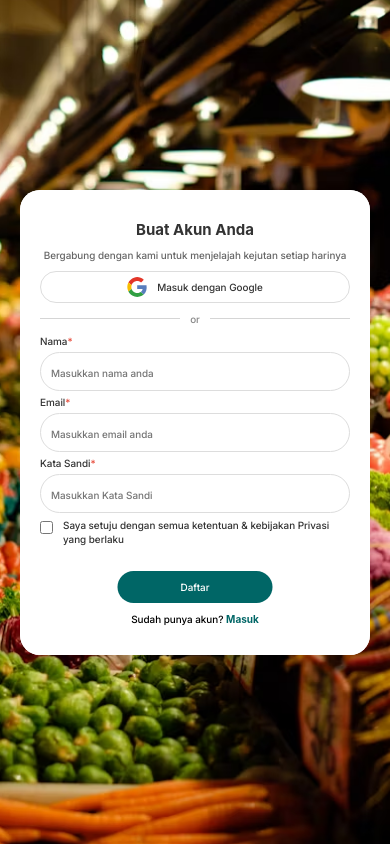
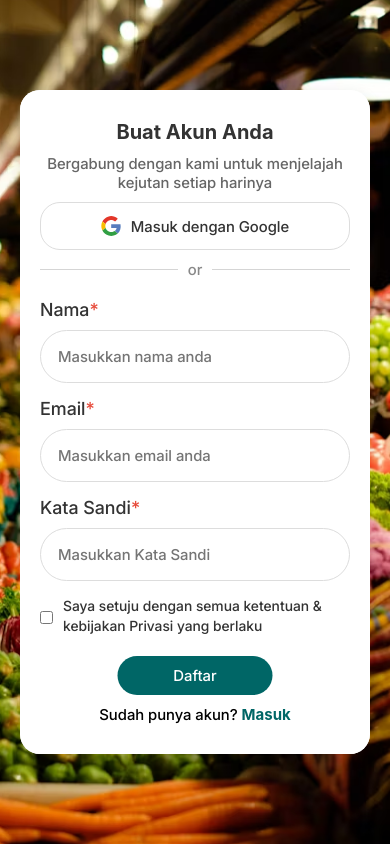
Before and after one commit to bokem29/saresa, a plain HTML site: page pages/daftar.html in a window 390 px wide. Drawn offline with Linux system fonts and the light colour scheme; a web font is replaced by a local one.

Commit message:
update-daftar

```diff
--- a/assets/css/daftar.css
+++ b/assets/css/daftar.css
@@ -4,7 +4,6 @@ body {
     justify-content: center;
     align-items: center;
     margin: 0;
-    font-family: 'Arial', sans-serif;
 }
 
 .container {
@@ -246,13 +245,13 @@ form {
     }
 
     h1 {
-        font-size: 15px;
+        font-size: 20px;
         text-align: center;
     }
 
     .form-section p {
         text-align: center;
-        font-size: 10px;
+        font-size: 15px;
         margin-bottom: 10px;
     }
 
@@ -260,11 +259,11 @@ form {
         margin-top: 10px;
     }
     .google-btn {
-        padding: 5px;
+        padding: 13px 10px;
         border-radius: 20px;
         margin-bottom: 5px;
         gap: 10px;
-        font-size: 10px;
+        font-size: 15px;
     }
     .google-btn svg{
         height: 20px;
@@ -272,30 +271,36 @@ form {
     }
     .divider{
         margin: 5px 0;
-        font-size: 10px;
+        font-size: 15px;
     }
     .form-group{
-        margin: 5px 0;
-        font-size: 2;
+        margin: 15px 0;
+        font-size: 2px;
     }
     label{
-        margin-bottom: 5px;
-        font-size: 10px;
+        margin-bottom: 10px;
+        font-size: 18px;
+        font-weight: 500;
     }
     #nama::placeholder{
-        font-size: 10px;
+        font-size: 15px;
     }
     #email::placeholder{
-        font-size: 10px;
+        font-size: 15px;
     }
     #password::placeholder{
-        font-size: 10px;
+        font-size: 15px;
     }
     input{
-        padding: 10px 10px;
+        padding: 17px 17px;
+    }
+    .checkbox{
+        align-items: center;
+        justify-content: center;
     }
     .checkbox label{
-        font-size: 10px;
+        font-size: 14px;
+        margin: 0;
     }
     .btn {
         width: 50%;
@@ -304,7 +309,7 @@ form {
         color: white;
         border: none;
         border-radius: 30px;
-        font-size: 10px;
+        font-size: 15px;
         cursor: pointer;
         margin-bottom: 0;
         justify-content: center;
@@ -315,6 +320,6 @@ form {
     .login-link {
         text-align: center;
         width: 100%;
-        font-size: 10px;
+        font-size: 15px;
     }
 }
```
